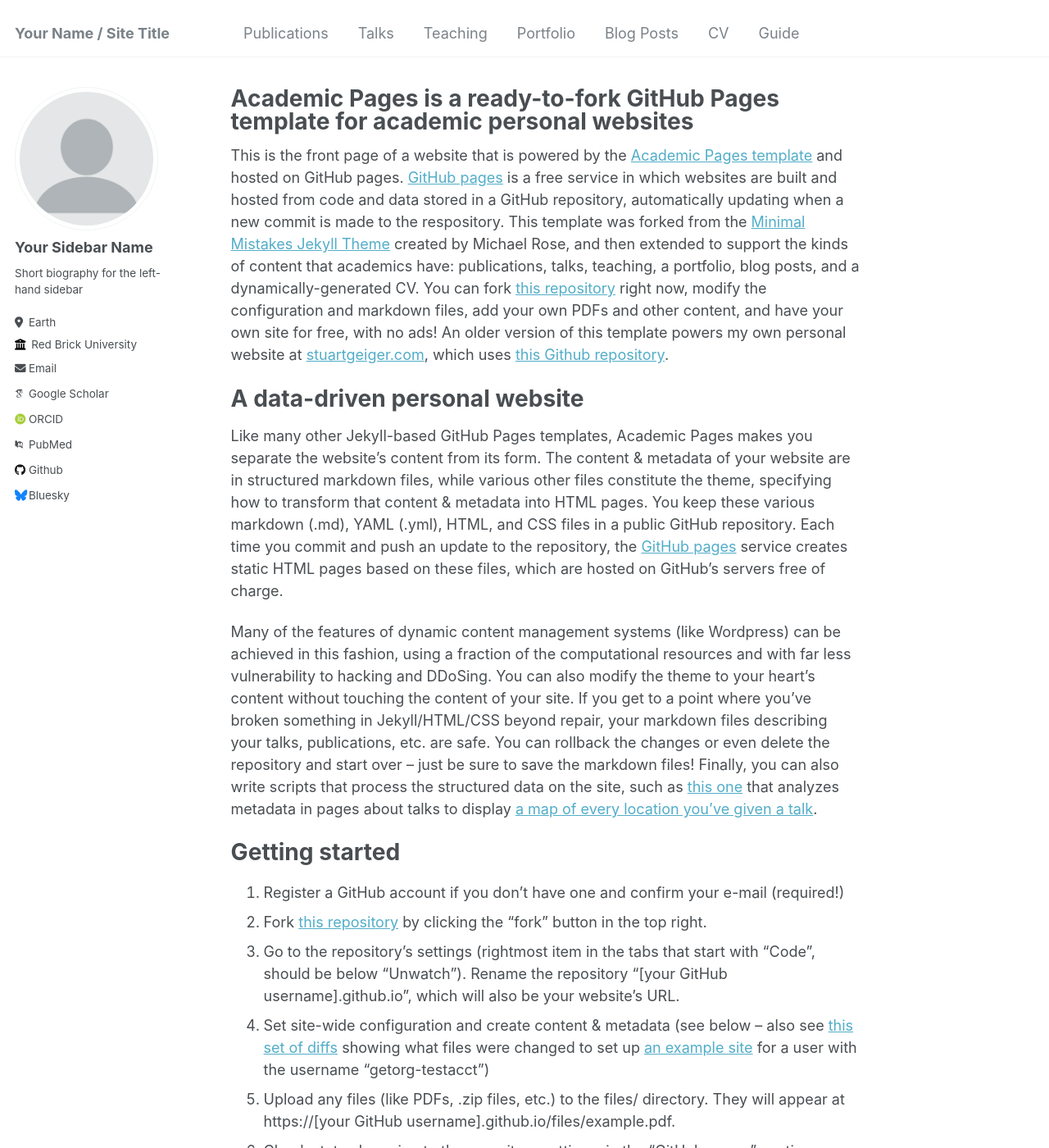
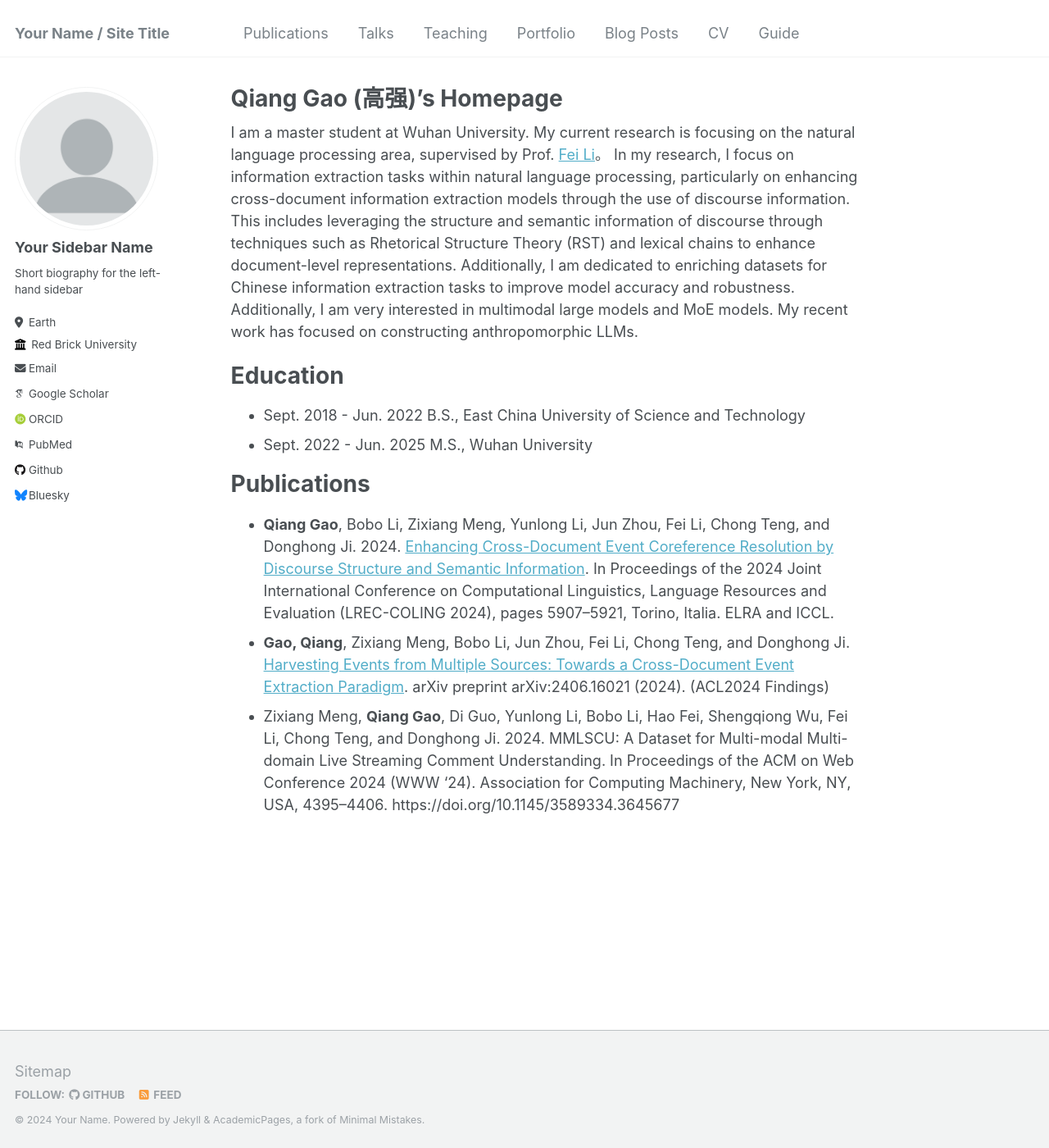
Before and after one commit to cooper12121/cooper12121.github.io, a Jekyll site: the page built from _pages/about.md, in a window 1280 px wide and 1400 px high. Shown: the whole window at 82% size. Built offline with Jekyll 4.4.1, drawn with Linux system fonts in a browser that asks for light colours; some web fonts are replaced; some of the changed text lies outside the part shown.

Commit message:
Update about.md

```diff
--- a/_pages/about.md
+++ b/_pages/about.md
@@ -1,49 +1,21 @@
 ---
 permalink: /
-title: "Academic Pages is a ready-to-fork GitHub Pages template for academic personal websites"
+title: "Qiang Gao (高强)'s Homepage"
 author_profile: true
 redirect_from:
   - /about/
   - /about.html
 ---
 
-This is the front page of a website that is powered by the [Academic Pages template](https://github.com/academicpages/academicpages.github.io) and hosted on GitHub pages. [GitHub pages](https://pages.github.com) is a free service in which websites are built and hosted from code and data stored in a GitHub repository, automatically updating when a new commit is made to the respository. This template was forked from the [Minimal Mistakes Jekyll Theme](https://mmistakes.github.io/minimal-mistakes/) created by Michael Rose, and then extended to support the kinds of content that academics have: publications, talks, teaching, a portfolio, blog posts, and a dynamically-generated CV. You can fork [this repository](https://github.com/academicpages/academicpages.github.io) right now, modify the configuration and markdown files, add your own PDFs and other content, and have your own site for free, with no ads! An older version of this template powers my own personal website at [stuartgeiger.com](http://stuartgeiger.com), which uses [this Github repository](https://github.com/staeiou/staeiou.github.io).
+I am a master student at Wuhan University. My current research is focusing on the natural language processing area, supervised by Prof. [Fei Li](https://scholar.google.com/citations?hl=en&authuser=1&user=AoMmysMAAAAJ)。 In my research, I focus on information extraction tasks within natural language processing, particularly on enhancing cross-document information extraction models through the use of discourse information. This includes leveraging the structure and semantic information of discourse through techniques such as Rhetorical Structure Theory (RST) and lexical chains to enhance document-level representations. Additionally, I am dedicated to enriching datasets for Chinese information extraction tasks to improve model accuracy and robustness. Additionally, I am very interested in multimodal large models and MoE models. My recent work has focused on constructing anthropomorphic LLMs.
 
-A data-driven personal website
+**Education**
 ======
-Like many other Jekyll-based GitHub Pages templates, Academic Pages makes you separate the website's content from its form. The content & metadata of your website are in structured markdown files, while various other files constitute the theme, specifying how to transform that content & metadata into HTML pages. You keep these various markdown (.md), YAML (.yml), HTML, and CSS files in a public GitHub repository. Each time you commit and push an update to the repository, the [GitHub pages](https://pages.github.com/) service creates static HTML pages based on these files, which are hosted on GitHub's servers free of charge.
+* Sept. 2018 - Jun. 2022 B.S., East China University of Science and Technology
+* Sept. 2022 - Jun. 2025 M.S., Wuhan University
 
-Many of the features of dynamic content management systems (like Wordpress) can be achieved in this fashion, using a fraction of the computational resources and with far less vulnerability to hacking and DDoSing. You can also modify the theme to your heart's content without touching the content of your site. If you get to a point where you've broken something in Jekyll/HTML/CSS beyond repair, your markdown files describing your talks, publications, etc. are safe. You can rollback the changes or even delete the repository and start over -- just be sure to save the markdown files! Finally, you can also write scripts that process the structured data on the site, such as [this one](https://github.com/academicpages/academicpages.github.io/blob/master/talkmap.ipynb) that analyzes metadata in pages about talks to display [a map of every location you've given a talk](https://academicpages.github.io/talkmap.html).
-
-Getting started
+**Publications**
 ======
-1. Register a GitHub account if you don't have one and confirm your e-mail (required!)
-1. Fork [this repository](https://github.com/academicpages/academicpages.github.io) by clicking the "fork" button in the top right.
-1. Go to the repository's settings (rightmost item in the tabs that start with "Code", should be below "Unwatch"). Rename the repository "[your GitHub username].github.io", which will also be your website's URL.
-1. Set site-wide configuration and create content & metadata (see below -- also see [this set of diffs](http://archive.is/3TPas) showing what files were changed to set up [an example site](https://getorg-testacct.github.io) for a user with the username "getorg-testacct")
-1. Upload any files (like PDFs, .zip files, etc.) to the files/ directory. They will appear at https://[your GitHub username].github.io/files/example.pdf.
-1. Check status by going to the repository settings, in the "GitHub pages" section
-
-Site-wide configuration
-------
-The main configuration file for the site is in the base directory in [_config.yml](https://github.com/academicpages/academicpages.github.io/blob/master/_config.yml), which defines the content in the sidebars and other site-wide features. You will need to replace the default variables with ones about yourself and your site's github repository. The configuration file for the top menu is in [_data/navigation.yml](https://github.com/academicpages/academicpages.github.io/blob/master/_data/navigation.yml). For example, if you don't have a portfolio or blog posts, you can remove those items from that navigation.yml file to remove them from the header.
-
-Create content & metadata
-------
-For site content, there is one markdown file for each type of content, which are stored in directories like _publications, _talks, _posts, _teaching, or _pages. For example, each talk is a markdown file in the [_talks directory](https://github.com/academicpages/academicpages.github.io/tree/master/_talks). At the top of each markdown file is structured data in YAML about the talk, which the theme will parse to do lots of cool stuff. The same structured data about a talk is used to generate the list of talks on the [Talks page](https://academicpages.github.io/talks), each [individual page](https://academicpages.github.io/talks/2012-03-01-talk-1) for specific talks, the talks section for the [CV page](https://academicpages.github.io/cv), and the [map of places you've given a talk](https://academicpages.github.io/talkmap.html) (if you run this [python file](https://github.com/academicpages/academicpages.github.io/blob/master/talkmap.py) or [Jupyter notebook](https://github.com/academicpages/academicpages.github.io/blob/master/talkmap.ipynb), which creates the HTML for the map based on the contents of the _talks directory).
-
-**Markdown generator**
-
-I have also created [a set of Jupyter notebooks](https://github.com/academicpages/academicpages.github.io/tree/master/markdown_generator
-) that converts a CSV containing structured data about talks or presentations into individual markdown files that will be properly formatted for the Academic Pages template. The sample CSVs in that directory are the ones I used to create my own personal website at stuartgeiger.com. My usual workflow is that I keep a spreadsheet of my publications and talks, then run the code in these notebooks to generate the markdown files, then commit and push them to the GitHub repository.
-
-How to edit your site's GitHub repository
-------
-Many people use a git client to create files on their local computer and then push them to GitHub's servers. If you are not familiar with git, you can directly edit these configuration and markdown files directly in the github.com interface. Navigate to a file (like [this one](https://github.com/academicpages/academicpages.github.io/blob/master/_talks/2012-03-01-talk-1.md) and click the pencil icon in the top right of the content preview (to the right of the "Raw | Blame | History" buttons). You can delete a file by clicking the trashcan icon to the right of the pencil icon. You can also create new files or upload files by navigating to a directory and clicking the "Create new file" or "Upload files" buttons.
-
-Example: editing a markdown file for a talk
-![Editing a markdown file for a talk](/images/editing-talk.png)
-
-For more info
-------
-More info about configuring Academic Pages can be found in [the guide](https://academicpages.github.io/markdown/). The [guides for the Minimal Mistakes theme](https://mmistakes.github.io/minimal-mistakes/docs/configuration/) (which this theme was forked from) might also be helpful.
++ **Qiang Gao**, Bobo Li, Zixiang Meng, Yunlong Li, Jun Zhou, Fei Li, Chong Teng, and Donghong Ji. 2024. [Enhancing Cross-Document Event Coreference Resolution by Discourse Structure and Semantic Information](https://aclanthology.org/2024.lrec-main.523/). In Proceedings of the 2024 Joint International Conference on Computational Linguistics, Language Resources and Evaluation (LREC-COLING 2024), pages 5907–5921, Torino, Italia. ELRA and ICCL.
++ **Gao, Qiang**, Zixiang Meng, Bobo Li, Jun Zhou, Fei Li, Chong Teng, and Donghong Ji. [Harvesting Events from Multiple Sources: Towards a Cross-Document Event Extraction Paradigm](https://arxiv.org/abs/2406.16021). arXiv preprint arXiv:2406.16021 (2024). (ACL2024 Findings)
++ Zixiang Meng, **Qiang Gao**, Di Guo, Yunlong Li, Bobo Li, Hao Fei, Shengqiong Wu, Fei Li, Chong Teng, and Donghong Ji. 2024. MMLSCU: A Dataset for Multi-modal Multi-domain Live Streaming Comment Understanding. In Proceedings of the ACM on Web Conference 2024 (WWW '24). Association for Computing Machinery, New York, NY, USA, 4395–4406. https://doi.org/10.1145/3589334.3645677
```
